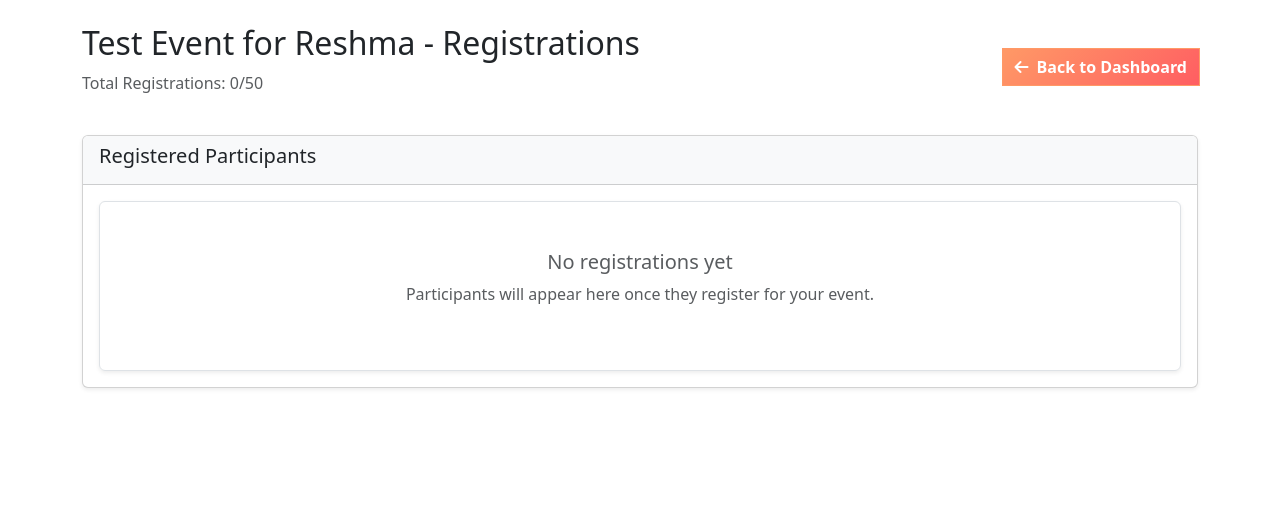
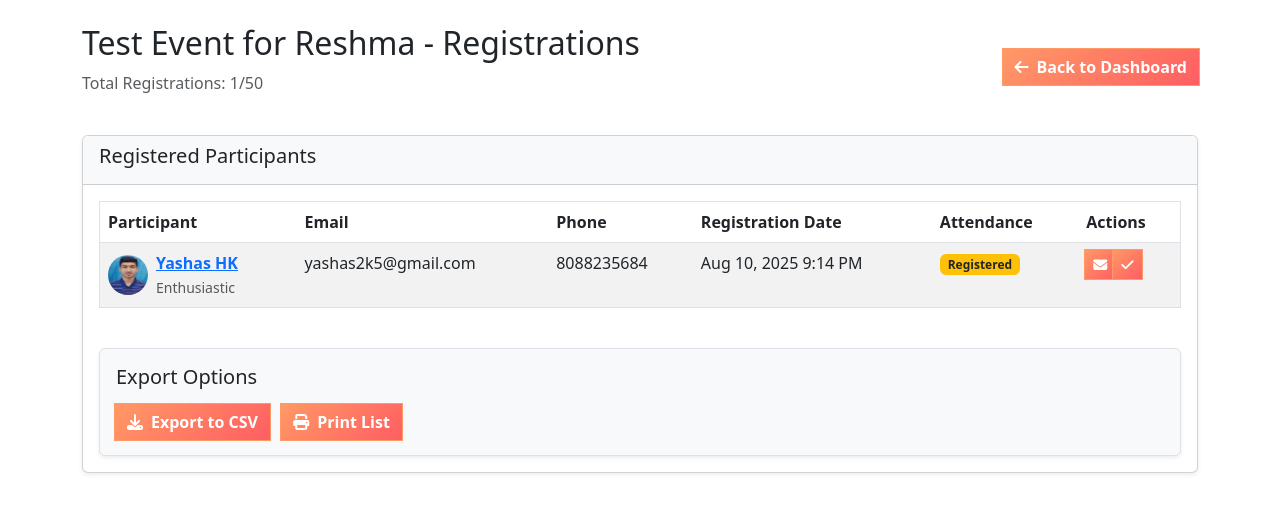
Before and after one commit to Yashas-2/Event_networking, a Django app: page /event/3/registrations/ in a window 1280 px wide. Shown: the part 69-582 px from the top of the page. Run offline with Django 5.2, Linux system fonts and the light colour scheme; the first user in the database is signed in; data comes from the database, SQL or seed files in the repository; some libraries are stand-ins or nearby versions.

Commit message:
Project added

```diff
--- a/events/models.py
+++ b/events/models.py
@@ -149,3 +149,6 @@ class Registration(models.Model):
     event = models.ForeignKey(Event, on_delete=models.CASCADE, related_name='registrations_real')
     registered_at = models.DateTimeField(auto_now_add=True)
     attended = models.BooleanField(default=False)
+
+    class Meta:
+        unique_together = ('event', 'user')
--- a/events/views.py
+++ b/events/views.py
@@ -489,7 +489,7 @@ def event_registrations(request, event_id):
         messages.error(request, 'Access denied.')
         return redirect('home')
 
-    registrations = EventRegistration.objects.filter(event=event).order_by('-registered_at')
+    registrations = Registration.objects.filter(event=event).order_by('-registered_at')
 
     context = {
         'event': event,
--- a/templates/events/event_registrations.html
+++ b/templates/events/event_registrations.html
@@ -40,25 +40,25 @@
                             <tr>
                                 <td>
                                     <div class="d-flex align-items-center">
-                                        {% if registration.participant.profile_picture %}
-                                            <img src="{{ registration.participant.profile_picture.url }}" class="rounded-circle me-2" width="40" height="40" alt="Profile Picture">
+                                        {% if registration.user.profile_picture %}
+                                            <img src="{{ registration.user.profile_picture.url }}" class="rounded-circle me-2" width="40" height="40" alt="Profile Picture">
                                         {% else %}
                                             <i class="fas fa-user-circle fa-2x text-muted me-2"></i>
                                         {% endif %}
                                         <div>
                                             <strong>
-                                                <a href="{% url 'view_profile' registration.participant.id %}">
-                                                    {{ registration.participant.get_full_name|default:registration.participant.username }}
+                                                <a href="{% url 'view_profile' registration.user.id %}">
+                                                    {{ registration.user.get_full_name|default:registration.user.username }}
                                                 </a>
                                             </strong>
-                                            {% if registration.participant.bio %}
-                                                <br><small class="text-muted">{{ registration.participant.bio|truncatewords:10 }}</small>
+                                            {% if registration.user.bio %}
+                                                <br><small class="text-muted">{{ registration.user.bio|truncatewords:10 }}</small>
                                             {% endif %}
                                         </div>
                                     </div>
                                 </td>
-                                <td>{{ registration.participant.email }}</td>
-                                <td>{{ registration.participant.phone|default:"-" }}</td>
+                                <td>{{ registration.user.email }}</td>
+                                <td>{{ registration.user.phone|default:"-" }}</td>
                                 <td>{{ registration.registered_at|date:"M d, Y g:i A" }}</td>
                                 <td>
                                     {% if registration.attended %}
@@ -69,7 +69,7 @@
                                 </td>
                                 <td>
                                     <div class="btn-group btn-group-sm" role="group">
-                                        <a href="{% url 'conversation' registration.participant.id %}" class="btn btn-custom" title="Send Message">
+                                        <a href="{% url 'conversation' registration.user.id %}" class="btn btn-custom" title="Send Message">
                                             <i class="fas fa-envelope"></i>
                                         </a>
                                         {% if not registration.attended %}
@@ -113,9 +113,9 @@ function exportToCSV() {
     csvContent += "Name,Email,Phone,Registration Date,Attendance Status\n";
 
     {% for registration in registrations %}
-    csvContent += "{{ registration.participant.get_full_name|default:registration.participant.username|escapejs }},";
-    csvContent += "{{ registration.participant.email|escapejs }},";
-    csvContent += "{{ registration.participant.phone|default:''|escapejs }},";
+    csvContent += "{{ registration.user.get_full_name|default:registration.user.username|escapejs }},";
+    csvContent += "{{ registration.user.email|escapejs }},";
+    csvContent += "{{ registration.user.phone|default:''|escapejs }},";
     csvContent += "{{ registration.registered_at|date:'M d, Y g:i A'|escapejs }},";
     csvContent += "{% if registration.attended %}Attended{% else %}Registered{% endif %}\n";
     {% endfor %}
--- a/templates/events/organizer_dashboard.html
+++ b/templates/events/organizer_dashboard.html
@@ -47,9 +47,7 @@
                                     </a>
                                 </td>
                                 <td>
-                                    <span class="badge bg-{% if event.status == 'upcoming' %}primary{% elif event.status == 'ongoing' %}warning text-dark{% else %}success{% endif %}">
-                                        {{ event.get_status_display }}
-                                    </span>
+                                    <span class="text-black">{{ event.status }}</span>
                                 </td>
                                 <td>
                                     <div class="btn-group btn-group-sm" role="group">
```
Also changed, not shown: delete_duplicates.py (added, +17 -0 lines), db.sqlite3, events/migrations/0027_alter_registration_unique_together.py (added), media/event_posters/WhatsApp_Image_2025-07-17_at_13_e6VpKVA.16.13_d4ee40e8.jpg (added), media/profile_pics/my_photo_h0Ev1Dt.jpg (added).
